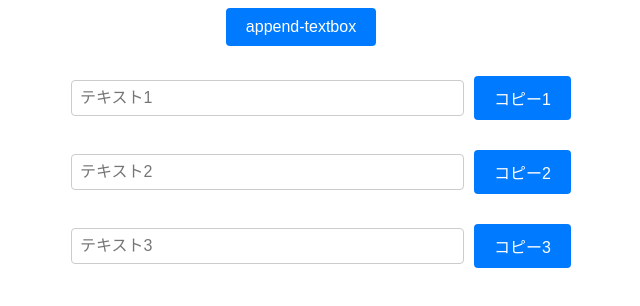
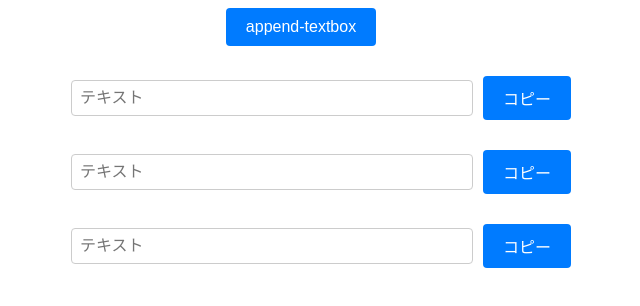
Before and after one commit to ricelike/copy-textbox, a plain HTML site: page index.html in a window 1280 px wide. Shown: the whole page, without its empty margins (339-979 px from the left). Drawn offline with Linux system fonts and the light colour scheme.

Commit message:
Update index.html

```diff
--- a/index.html
+++ b/index.html
@@ -13,16 +13,16 @@
     </div>
     <div id="container">
       <div class="textbox" id="text-parent1">
-        <input type="text" id="textbox1" placeholder="テキスト1" />
-        <button onclick="copyText('textbox1')">コピー1</button>
+        <input type="text" id="textbox1" placeholder="テキスト" />
+        <button onclick="copyText('textbox1')">コピー</button>
       </div>
       <div class="textbox" id="text-parent2">
-        <input type="text" id="textbox2" placeholder="テキスト2" />
-        <button onclick="copyText('textbox2')">コピー2</button>
+        <input type="text" id="textbox2" placeholder="テキスト" />
+        <button onclick="copyText('textbox2')">コピー</button>
       </div>
       <div class="textbox" id="text-parent3">
-        <input type="text" id="textbox3" placeholder="テキスト3" />
-        <button onclick="copyText('textbox3')">コピー3</button>
+        <input type="text" id="textbox3" placeholder="テキスト" />
+        <button onclick="copyText('textbox3')">コピー</button>
       </div>
     </div>
 
```
